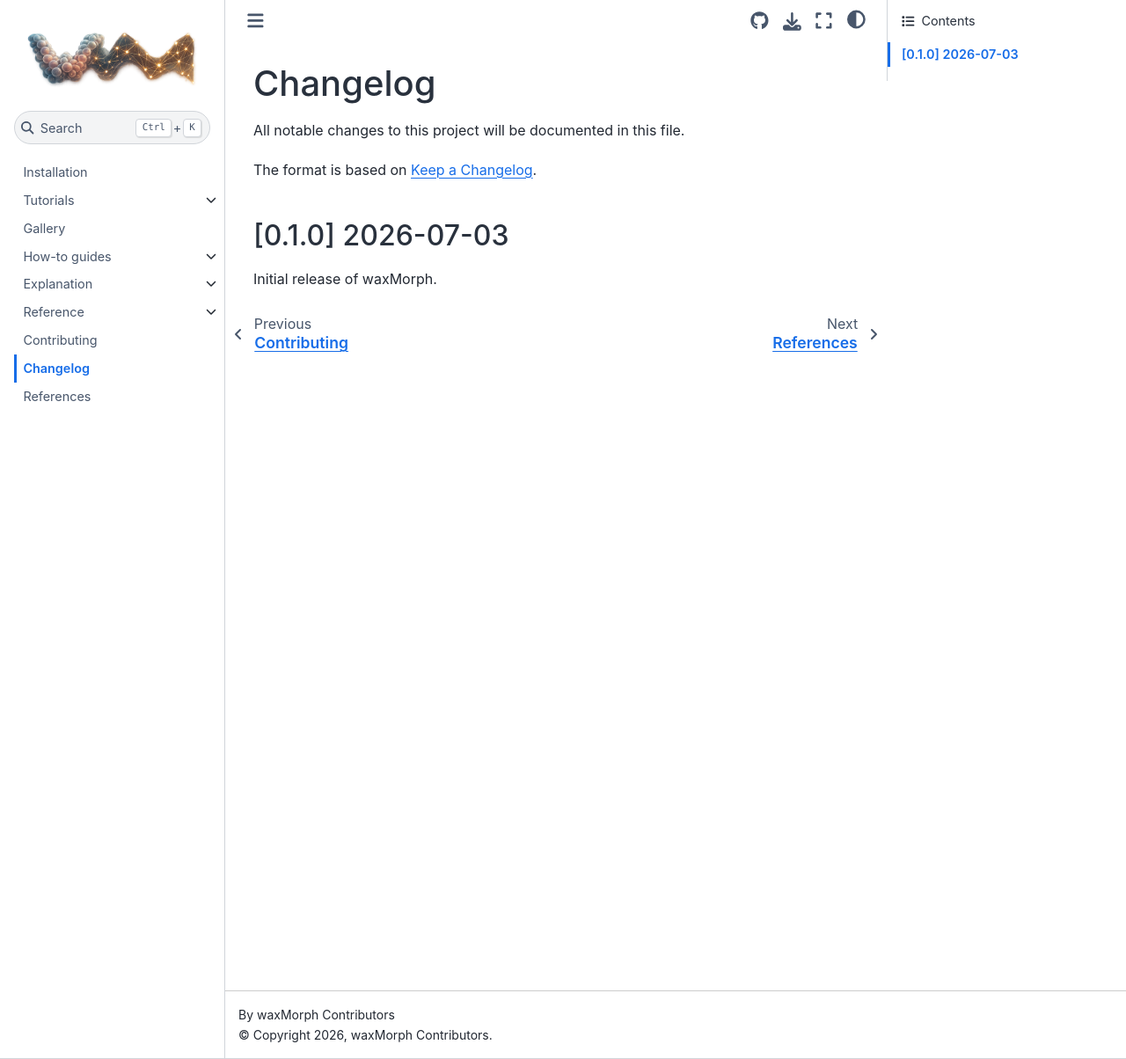
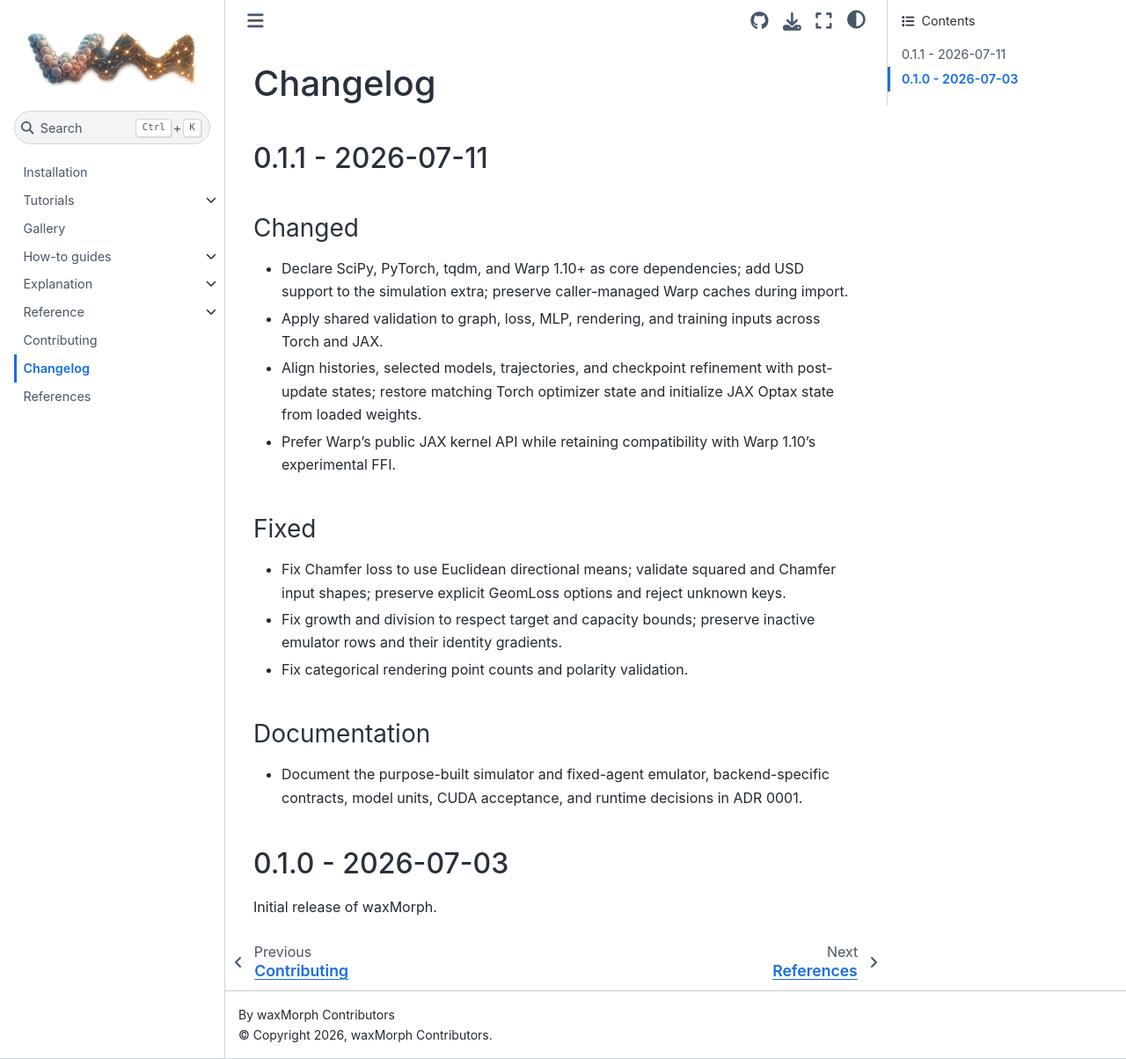
Before and after one commit to Computational-Morphogenomics-Group/waxmorph, a Sphinx documentation site: the page built from docs/changelog.md, in a window 1280 px wide and 1204 px high. Shown: the whole window at 88% size. Built offline with Sphinx 7.4.7 and the Sphinx Book theme 1.1.4, drawn with Linux system fonts in a browser that asks for light colours; pages that are not in the unit, such as notebooks, are missing from menus.

Commit message:
prep for patch release

```diff
--- a/docs/changelog.md
+++ b/docs/changelog.md
@@ -1,9 +1,32 @@
 # Changelog
 
-All notable changes to this project will be documented in this file.
+## 0.1.1 - 2026-07-11
 
-The format is based on [Keep a Changelog](https://keepachangelog.com/en/1.1.0/).
+### Changed
 
-## [0.1.0] 2026-07-03
+- Declare SciPy, PyTorch, tqdm, and Warp 1.10+ as core dependencies; add USD support to the
+  simulation extra; preserve caller-managed Warp caches during import.
+- Apply shared validation to graph, loss, MLP, rendering, and training inputs across Torch
+  and JAX.
+- Align histories, selected models, trajectories, and checkpoint refinement with post-update
+  states; restore matching Torch optimizer state and initialize JAX Optax state from loaded
+  weights.
+- Prefer Warp's public JAX kernel API while retaining compatibility with Warp 1.10's
+  experimental FFI.
+
+### Fixed
+
+- Fix Chamfer loss to use Euclidean directional means; validate squared and Chamfer input
+  shapes; preserve explicit GeomLoss options and reject unknown keys.
+- Fix growth and division to respect target and capacity bounds; preserve inactive emulator
+  rows and their identity gradients.
+- Fix categorical rendering point counts and polarity validation.
+
+### Documentation
+
+- Document the purpose-built simulator and fixed-agent emulator, backend-specific contracts,
+  model units, CUDA acceptance, and runtime decisions in ADR 0001.
+
+## 0.1.0 - 2026-07-03
 
 Initial release of waxMorph.
--- a/docs/how_to/mesh_to_emulator.rst
+++ b/docs/how_to/mesh_to_emulator.rst
@@ -24,9 +24,11 @@ The build_graph → GNS → train primer
 ------------------------------------
 
 Sample the source and target shapes. ``sample_mesh_pair`` normalizes each mesh
-and returns matched-size point clouds together with a uniform radius:
+and returns independent equal-count clouds with effective source and target radii:
 
 .. code-block:: python
+
+   import numpy as np
 
    from waxmorph.data import sample_mesh_pair
 
--- a/pyproject.toml
+++ b/pyproject.toml
@@ -4,7 +4,7 @@ requires = [ "hatchling" ]
 
 [project]
 name = "waxmorph"
-version = "0.1.0"
+version = "0.1.1"
 description = "Spheroids simulating biophysical phenomena, built on a differentiable spatial computing framework."
 readme = "README.md"
 keywords = [ "biology", "gnn", "morphogenesis", "shape-assembly", "simulation", "warp" ]
```
Also changed, not shown: other parts of docs/how_to/mesh_to_emulator.rst (+1 -1 lines), CHANGELOG.md (+23 -27 lines).
